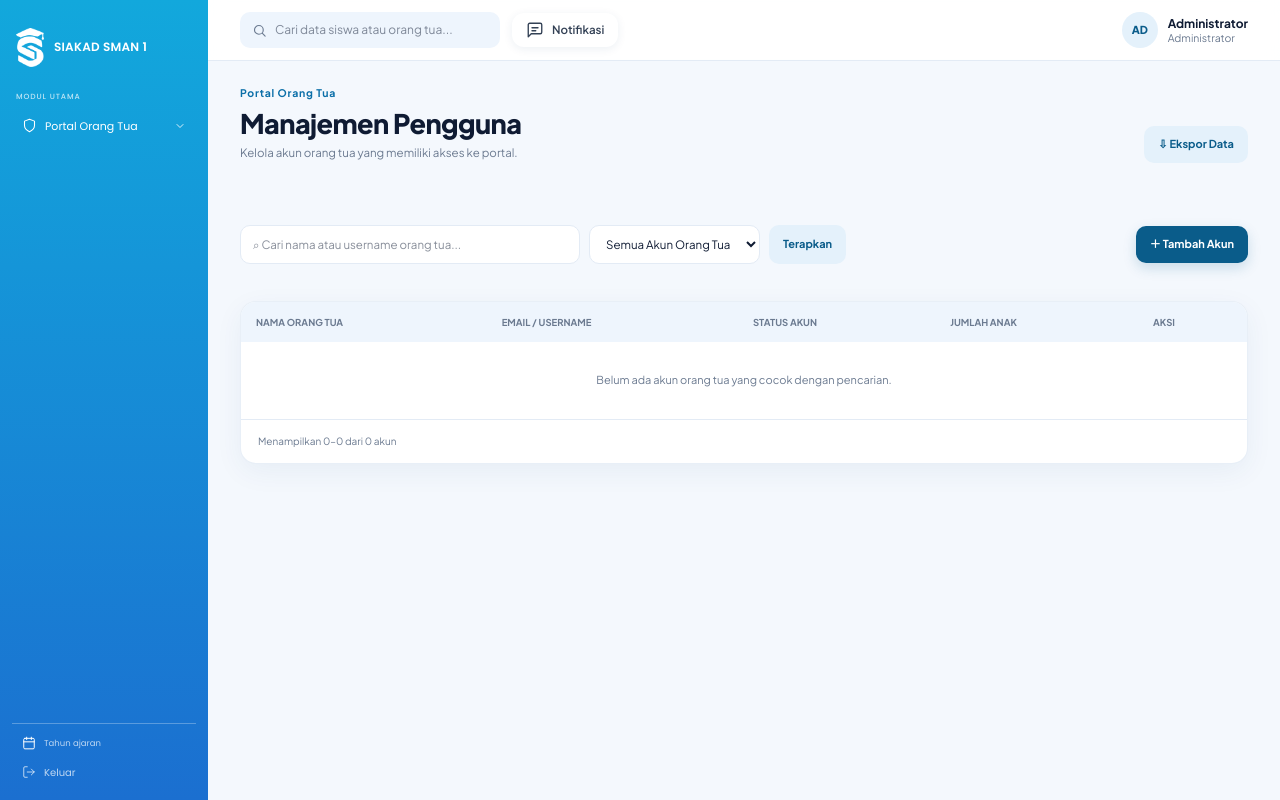
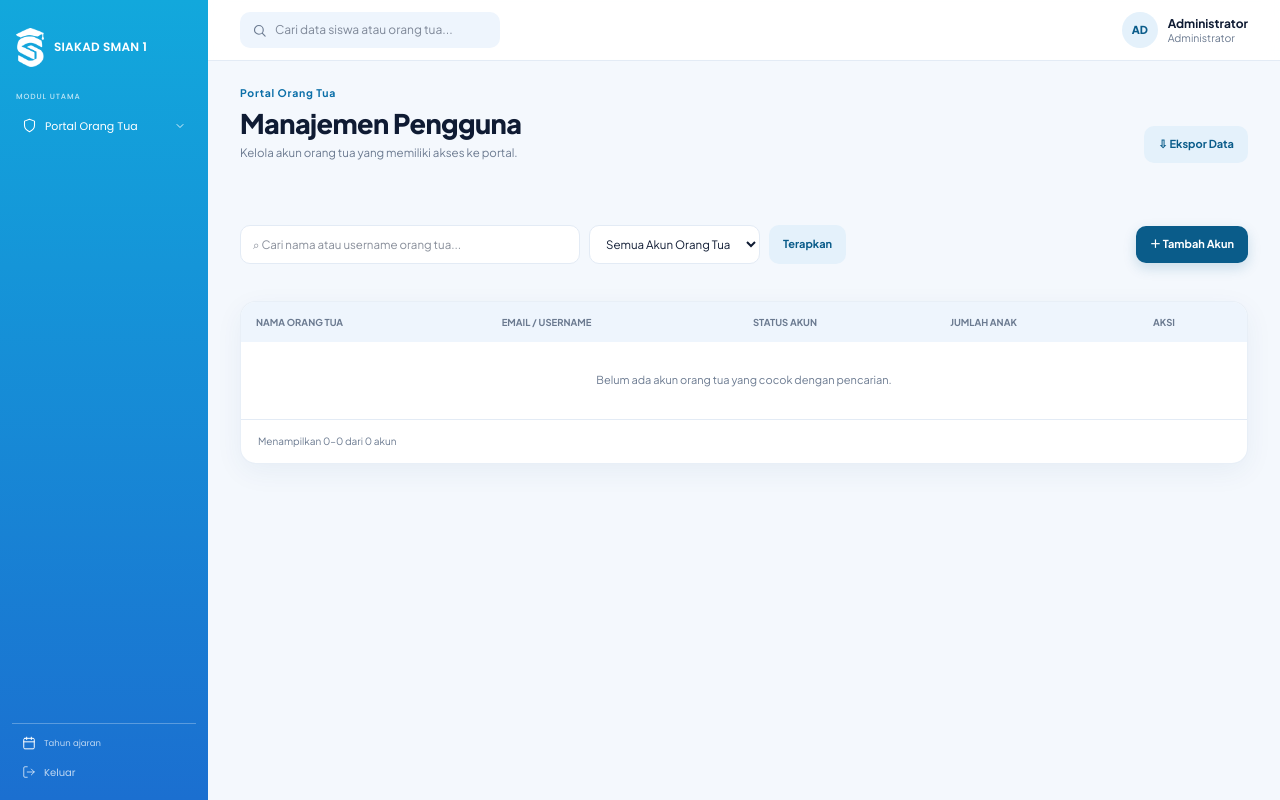
Before and after one commit to theresiaherrich/Nava, a Laravel app: template resources/views/admin/users/index.blade.php in a window 1280 px wide. Run offline with Laravel 12, Linux system fonts and the light colour scheme; the template is opened without the code that fills it, so the values that code supplies are empty; style sheets or scripts are compiled from the project's sources.

Commit message:
hapus fitur yang ga perlu

```diff
--- a/resources/views/admin/layouts/app.blade.php
+++ b/resources/views/admin/layouts/app.blade.php
@@ -118,16 +118,6 @@
         >
     </form>
 
-    {{-- Notifikasi --}}
-    <a
-        href="{{ route('admin.notifications.index') }}"
-        class="pt-btn pt-btn--ghost pt-btn--sm"
-        aria-label="Notifikasi WhatsApp"
-    >
-        <x-portal.icon name="message" :size="18" />
-        <span>Notifikasi</span>
-    </a>
-
     <span class="pt-topbar__spacer"></span>
 
     {{-- Identitas Admin --}}
```
